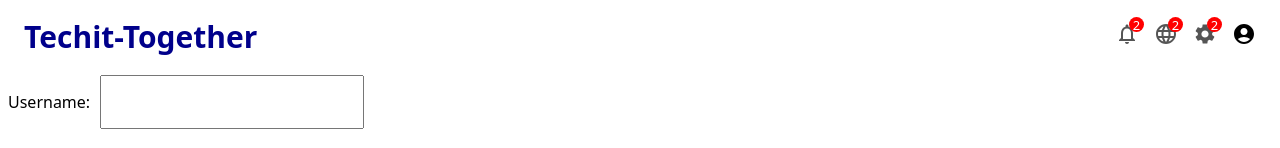
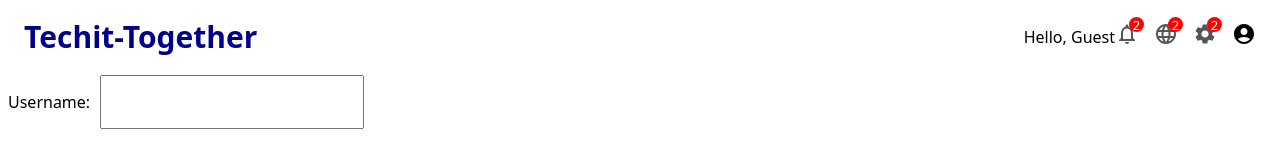
Before and after one commit to saurus2/Techit-Together-Front, a React (Vite) app: page /#/login in a window 1280 px wide. Shown: the top 148 px of the page. Built offline with nearby package versions, Linux system fonts and the light colour scheme.

Commit message:
welcome msg

```diff
--- a/src/components/topbar/Topbar.jsx
+++ b/src/components/topbar/Topbar.jsx
@@ -1,5 +1,6 @@
 import "./topbar.css";
 import { useNavigate } from "react-router-dom";
+import { useState, useEffect } from "react";
 import NotificationsNoneIcon from "@mui/icons-material/NotificationsNone";
 import SettingsIcon from "@mui/icons-material/Settings";
 import LanguageIcon from "@mui/icons-material/Language";
@@ -7,9 +8,23 @@ import AccountCircleIcon from "@mui/icons-material/AccountCircle";
 
 export default function Topbar() {
   const navigate = useNavigate();
+  const [isLoggedIn, setIsLoggedIn] = useState(false);
+  const [username, setUsername] = useState(""); // State to store username
+
+  useEffect(() => {
+    // Set state only when the component mounts
+    setIsLoggedIn(false);
+    setUsername("..");
+  }, []); // Empty dependency array ensures this effect runs only once
+
   const logIn = () => {
     navigate("/login");
   };
+
+  // const logOut = () => {
+  //   setIsLoggedIn(false);
+  //   setUsername(""); // Reset username
+  // };
 
   return (
     <div className="topbar">
@@ -18,6 +33,11 @@ export default function Topbar() {
           <div className="logo">Techit-Together</div>
         </div>
         <div className="topRight">
+          {isLoggedIn ? (
+            <div className="topbarUsername">Hello, {username}</div>
+          ) : (
+            <div className="topbarUsername">Hello, Guest</div>
+          )}
           {/* topbarIcon */}
           <div className="topbarIconContainer">
             <NotificationsNoneIcon />
```
